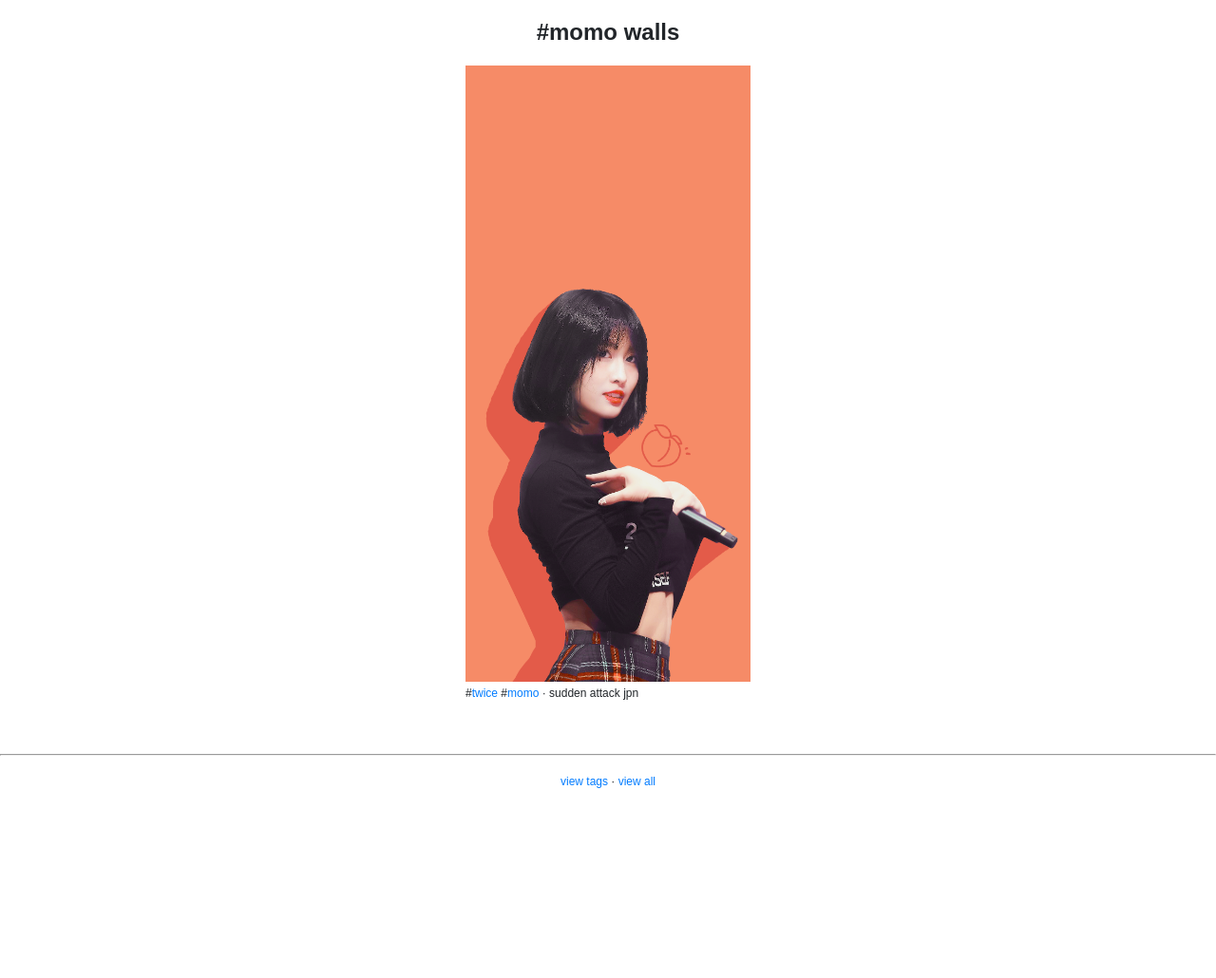
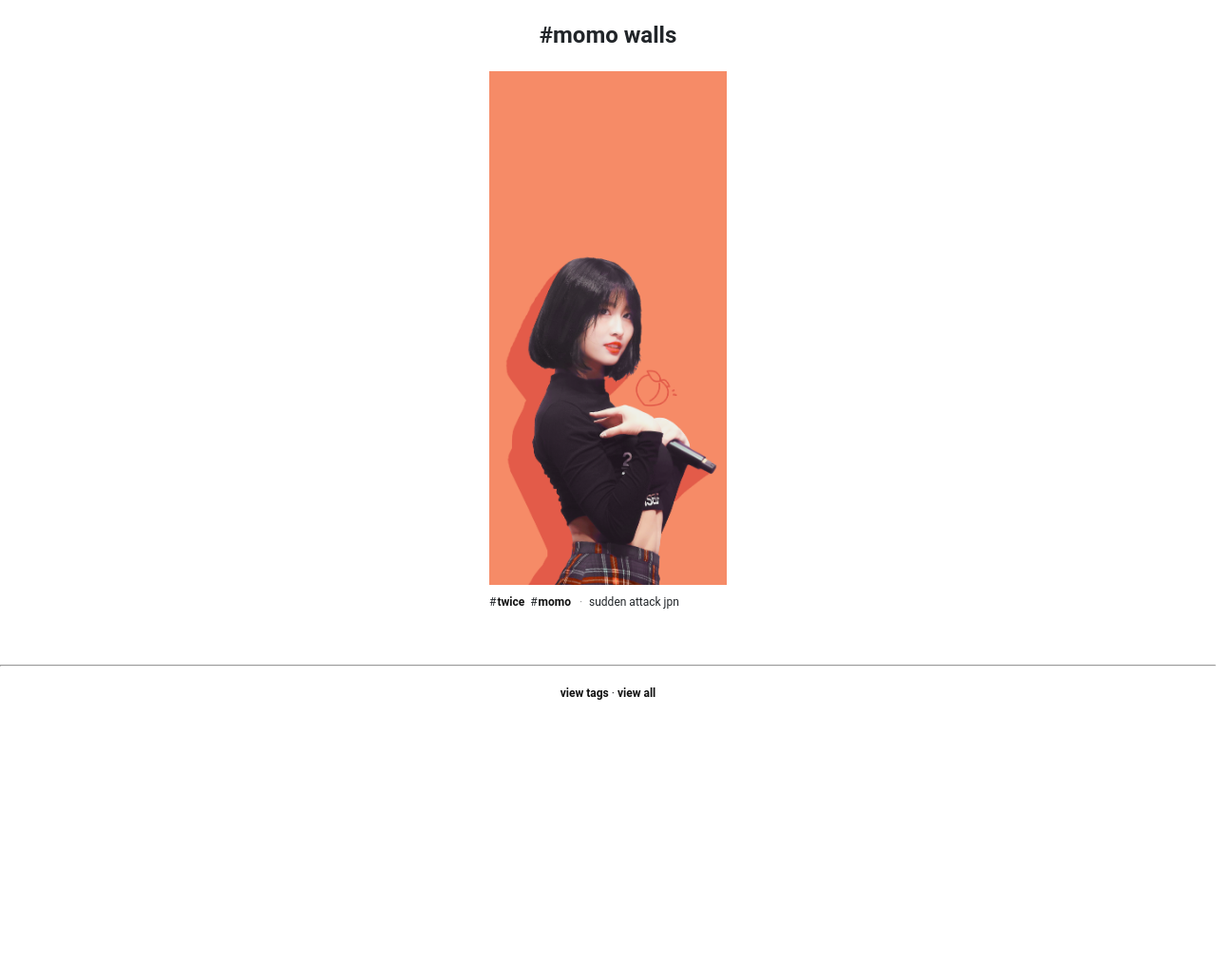
Before and after one commit to skullface/girlgroupsdotnet, a Jekyll site: the page built from _category/momo.md, in a window 1280 px wide. Shown: the whole page at 95% size. Built offline with Jekyll 4.4.1, drawn with Linux system fonts in a browser that asks for light colours; after the commit the page ends 939 px from its top, so only the background shows below that.

Commit message:
layout adjustments

```diff
--- a/_includes/head.html
+++ b/_includes/head.html
@@ -4,6 +4,7 @@
 <meta name="viewport" content="width=device-width, initial-scale=1">
 <title>{{ site.title }} · {{ site.description }}</title>
 
+<link href="https://fonts.googleapis.com/css?family=IBM+Plex+Sans:400,700" rel="stylesheet">
 <link rel="stylesheet" href="{{ "/assets/style.css" | relative_url }}">
 <link rel="icon" href="/moon.png">
 
--- a/_includes/post-content.html
+++ b/_includes/post-content.html
@@ -1,6 +1,6 @@
 <div class="post">
   <figure>
-    <img src="/wallpaper/girlgroups.tk__{% if post %}{{ post.img }}{% else %}{{ page.img }}{% endif %}">
+    <a href="/wallpaper/girlgroups.tk__{% if post %}{{ post.img }}{% else %}{{ page.img }}{% endif %}" download><img src="/wallpaper/girlgroups.tk__{% if post %}{{ post.img }}{% else %}{{ page.img }}{% endif %}"></a>
     <figcaption class="post_info">
       <ul>
         <li>
--- a/_scss/_layout.scss
+++ b/_scss/_layout.scss
@@ -1,8 +1,9 @@
 body {
-  font-family: Arial;
-  line-height: 1.2;
+  font-family: "Roboto", "Arial", sans;
+  line-height: 1.45;
   font-size: 12px;
 }
+
 
 p,
 .page-title {
@@ -27,22 +28,41 @@ p {
   justify-content: center;
 }
 
+a {
+  color: #111;
+  font-weight: 700;
+  &:hover {
+    color: inherit;
+  }
+}
+
 .post {
-  max-width: 300px;
+  max-width: 250px;
   margin: 0 20px 20px 20px;
 }
 
 .post_info ul {
   list-style: none;
   padding-left: 0;
+  margin-bottom: 0;
   li {
-    display: inline-block;
+    display: inline;
   }
   li:not(:last-child):after {
-    content: "·"
+    content: '\00B7';
+    color: #999;
+    margin: 0 4px 0 3px;
   }
 }
 
 figcaption {
-  margin-top: 5px;
+  margin-top: 10px;
+  a {
+    padding: 1px 3px;
+    margin-left: -2px;
+    &:hover {
+      text-decoration: none;
+      background: pink;
+    }
+  }
 }
```
Also changed, not shown: other parts of _includes/post-content.html (+1 -1 lines).
